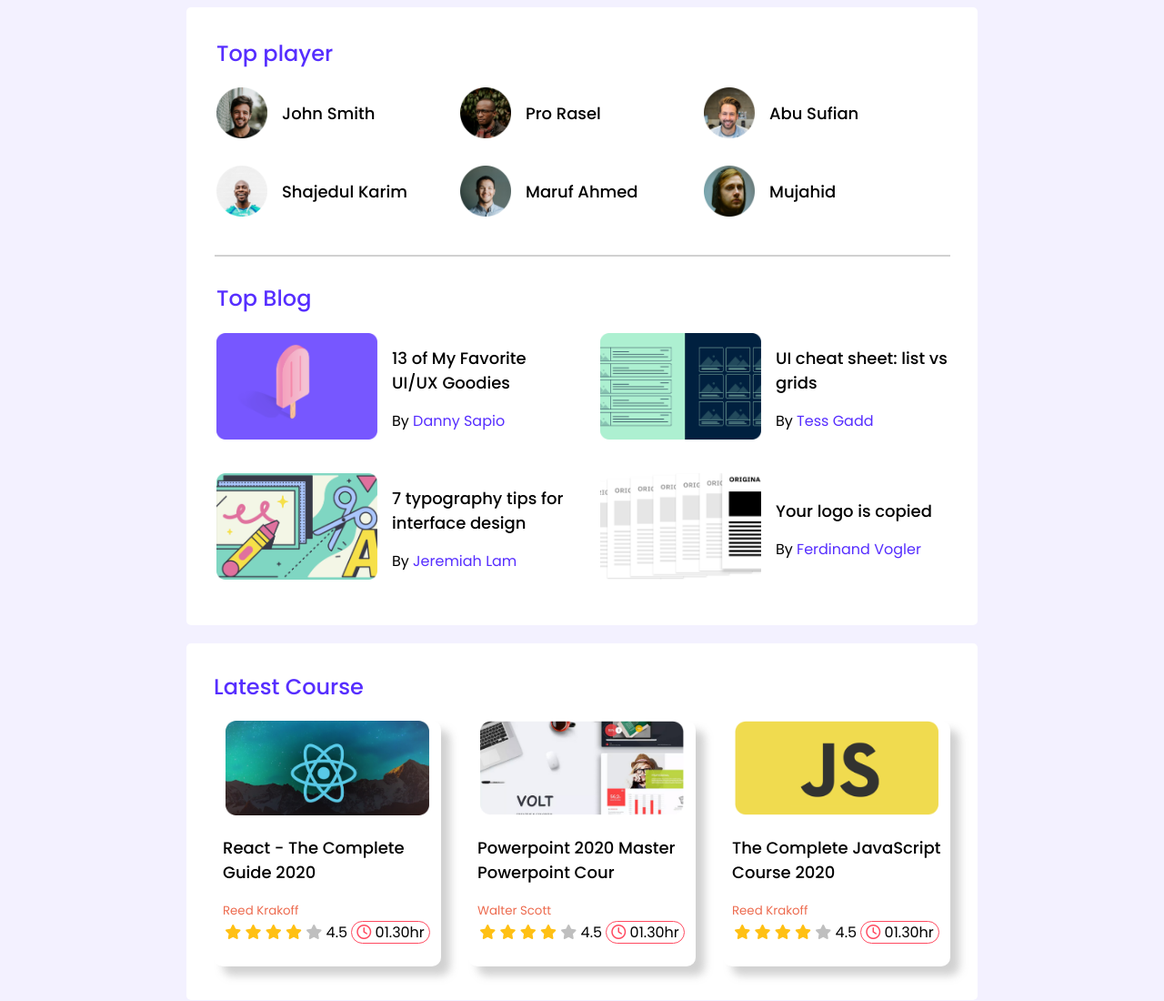
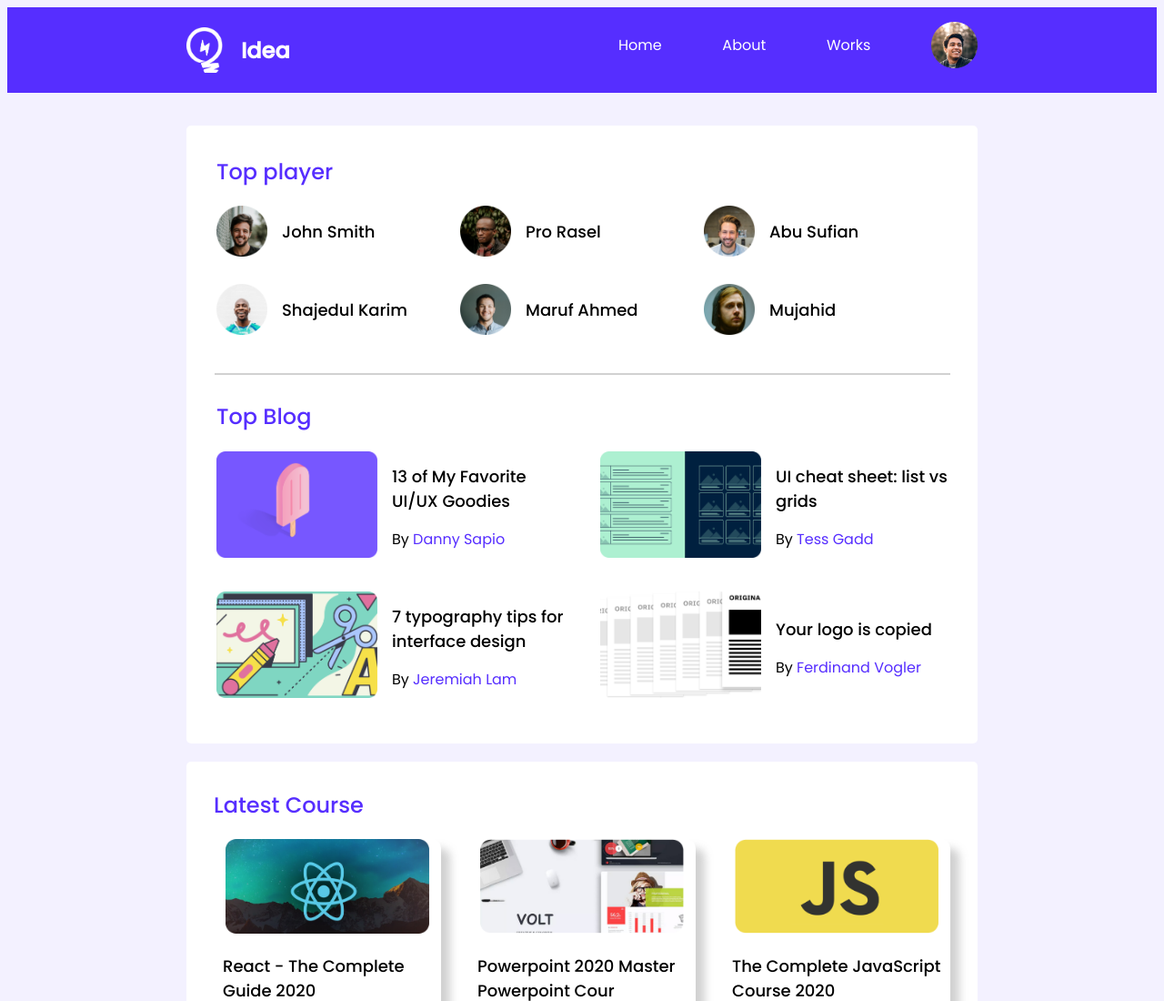
Before and after one commit to OsmanRana/leader-board-css3, a plain HTML site: page index.html in a window 1280 px wide. Shown: the top 1100 px of the page at 91% size. Drawn offline with Linux system fonts and the light colour scheme.

Commit message:
Header added

```diff
--- a/index.html
+++ b/index.html
@@ -11,7 +11,20 @@
 <body>
     <!-- Header -->
     <header>
-
+        <nav>
+            <div class="logo">
+                <img src="images/icons/logo.png" alt="">
+                <h1 class="logo-name">Idea</h1>
+            </div>
+            <div class="nav-menu">
+                <ul class="menu-item">
+                    <li><a href="">Home</a></li>
+                    <li><a href="">About</a></li>
+                    <li><a href="">Works</a></li>
+                    <img src="images/icons/profile.png" alt="">
+                </ul>
+            </div>
+        </nav>
     </header>
     <!-- Main Body -->
     <main>
--- a/styles/style.css
+++ b/styles/style.css
@@ -12,9 +12,14 @@ main {
     flex-direction: column;
     align-items: center;
 }
-
-
-
+header {
+    display: flex;
+    width: 100%;
+    height: 94px;
+    background-color: #562EFF;
+    margin-bottom: 36px;
+    justify-content: center;
+}
 
 .section-title {
     font-size: 24px;
@@ -22,6 +27,39 @@ main {
     color: #562EFF;
     margin-top: 0px;
 }
+/* Header */
+nav {
+    width: 870px;
+    height: 94px;
+    display: grid;
+    grid-template-columns: repeat(2, 1fr);
+}
+.logo {
+    display: flex;
+    align-items: center;
+}
+.logo img {
+    width: 40px;
+    height: 50px;
+}
+.logo-name {
+    color: white;
+    padding-left: 20px;
+}
+
+.menu-item {
+    display: flex;
+    justify-content: space-between;
+    align-items: center;
+}
+.nav-menu li {
+    list-style: none;
+}
+.nav-menu a {
+    text-decoration: none;
+    color: white;
+}
+
 /* Top Player */
 .top-container {
     width: 870px;
```
